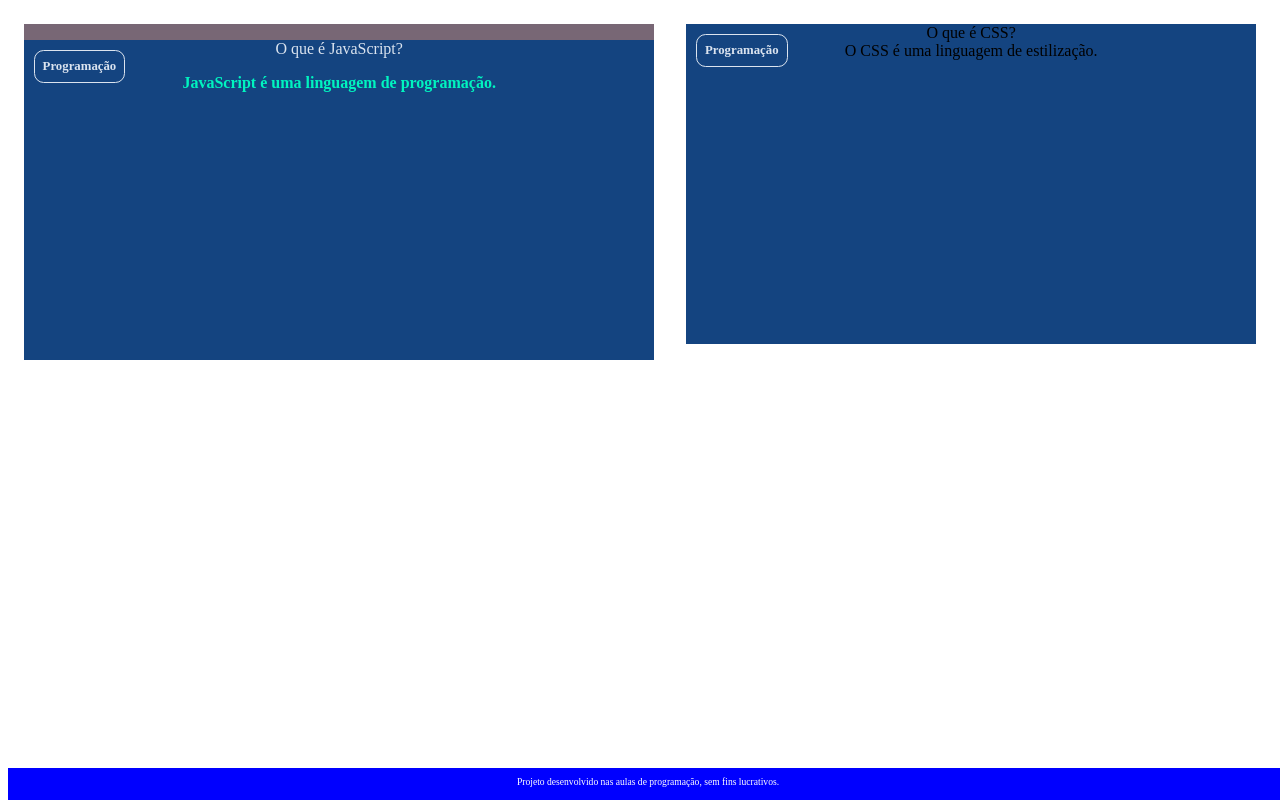
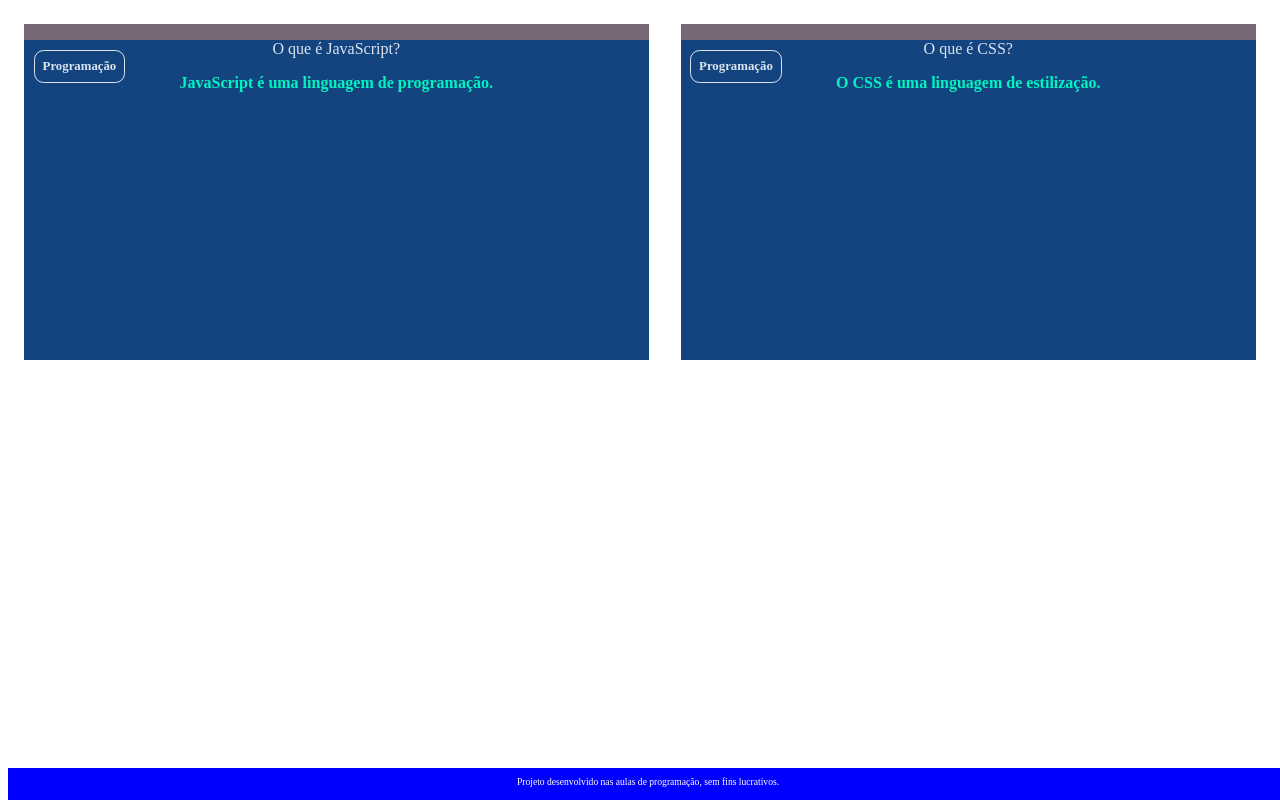
Before and after one commit to Gabriel-Fernandes4678/segundo-repositorio2, a plain HTML site: page index.html in a window 1280 px wide. Drawn offline with Linux system fonts and the light colour scheme.

Commit message:
Aula 22/05 4

```diff
--- a/index.html
+++ b/index.html
@@ -25,10 +25,10 @@
                 <div class="cartao__conteudo" >
                     <h3>Programação</h3>
                     <div class="cartao__conteudo__pergunta" >
-                        O que é CSS?
+                        <p> O que é CSS? </p>
                     </div>
                     <div class="cartao__conteudo__resposta">
-                        O CSS é uma linguagem de estilização.
+                        <p> O CSS é uma linguagem de estilização. </p>
                     </div>
                 </div>
             </article>
```
